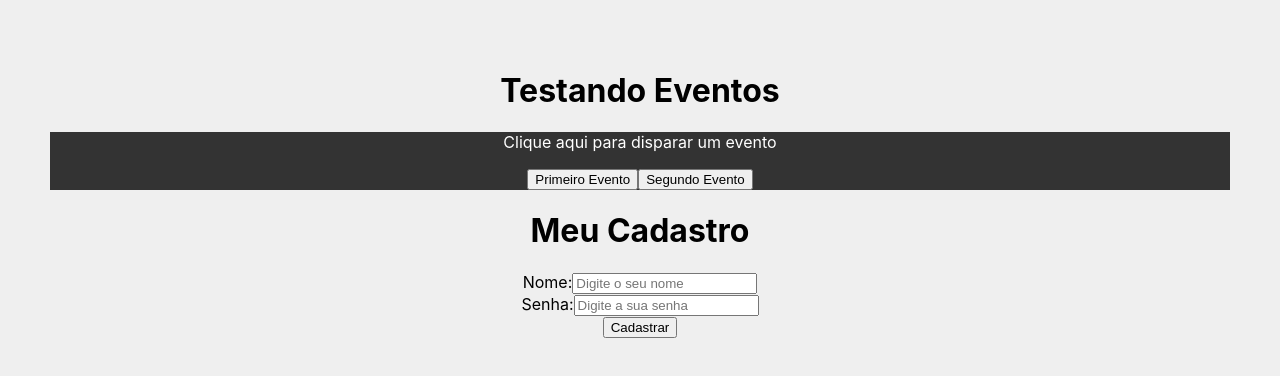
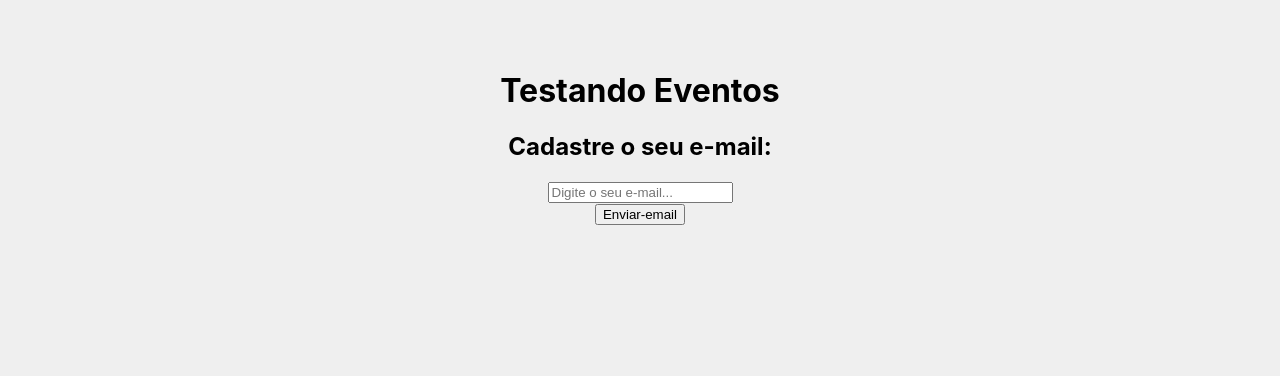
Before and after one commit to LucasLima1407/Curso-ReactJS, a React (Create React App) app in the folder my-app/: page / in a window 1280 px wide. Shown: the top 376 px of the page. Built offline with nearby package versions, Linux system fonts and the light colour scheme.

Commit message:
Aula12
Treinando o uso de condicionais sem usar if(evento como click de botão como condicional parar apagar os dados guardados do email)

```diff
--- a/my-app/src/App.js
+++ b/my-app/src/App.js
@@ -1,14 +1,12 @@
 import './App.css';
-import Evento from './components/Eventos';
-import Form from './components/Form';
+import Condicional from './components/Condicional';
 function App() {
 
 
   return (
     <div className="App">
       <h1>Testando Eventos</h1>
-      <Evento/>
-      <Form />
+      <Condicional />
     </div>
   );
 }
--- /dev/null
+++ b/my-app/src/components/Condicional.js
@@ -0,0 +1,34 @@
+import { useState } from "react";
+
+function Condicional(){
+
+    const [email, setEmail] = useState()
+    const [userEmail, setUserEmail] = useState()
+
+    function enviarEmail(e){
+        e.preventDefault()
+        setUserEmail(email)
+    }
+
+    function limparEmail(e){
+        e.preventDefault()
+        setUserEmail(null)
+    }
+
+    return(
+        <div>
+            <h2>Cadastre o seu e-mail:</h2>
+            <form>
+                <input type="email" placeholder="Digite o seu e-mail..." onChange={(e) => setEmail(e.target.value)} />
+            </form>
+            <button type="submit" onClick={enviarEmail}>Enviar-email</button>
+            {userEmail && (
+                <div>
+                    <p>O email do usuário é: {userEmail}</p>
+                    <button onClick={limparEmail}>Limpar e-mail</button>
+                </div>
+            )}
+        </div>
+    )
+}
+export default Condicional
```
